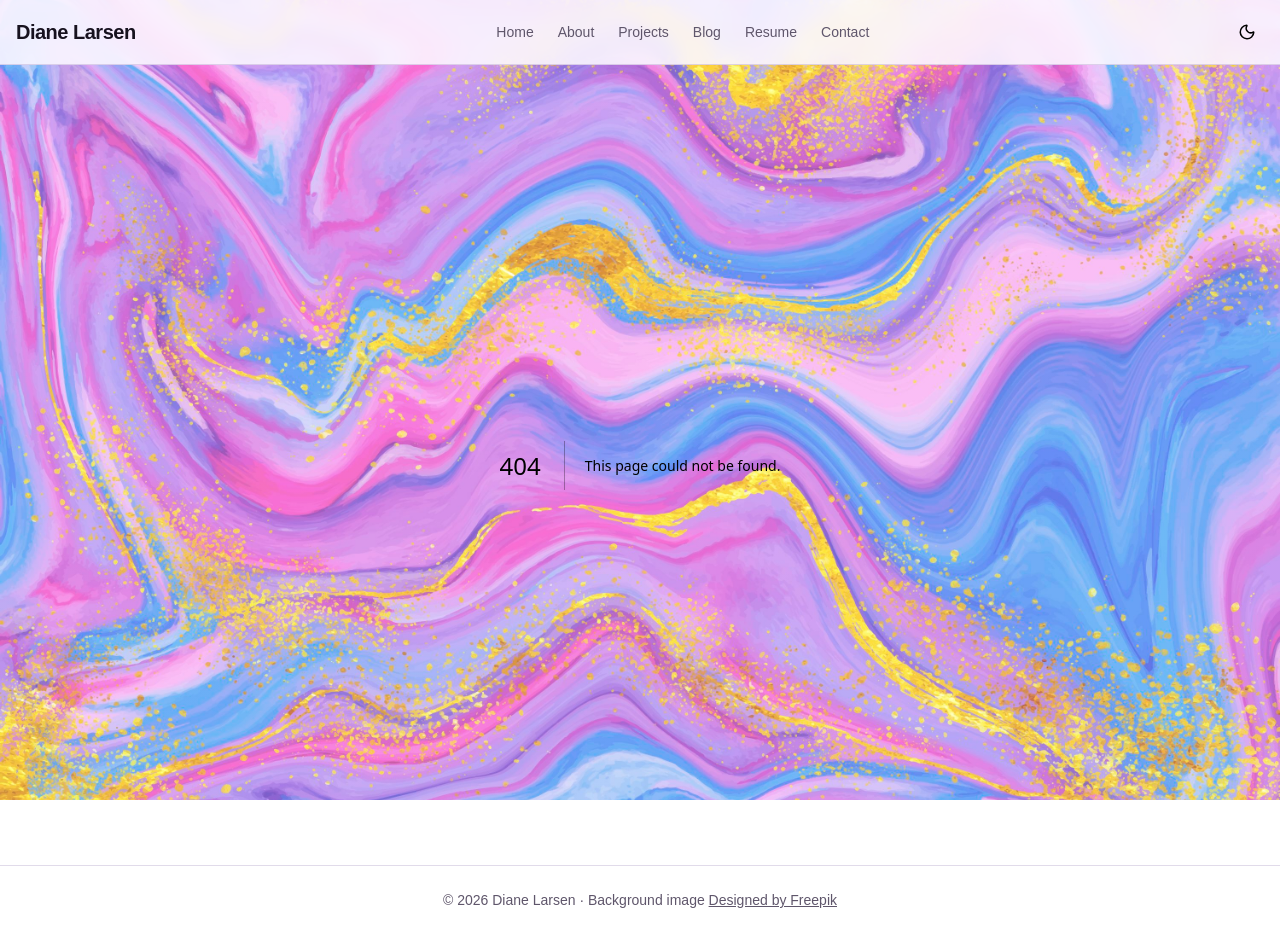
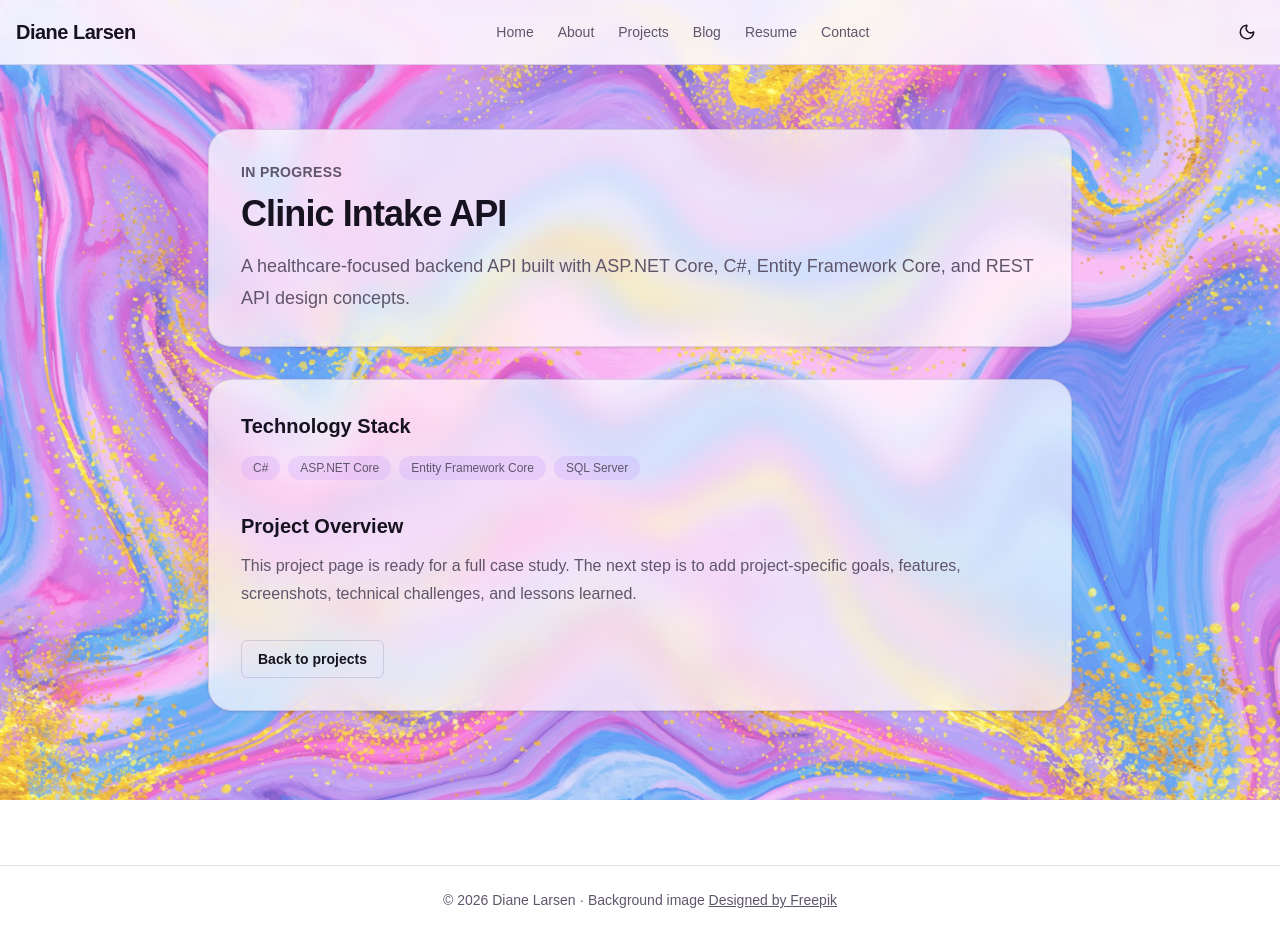
Before and after one commit to DianeLarsen/pandalove, a Next.js app: page /projects/clinic-intake-api in a window 1280 px wide. Before the commit this address had no page. Built offline with nearby package versions, Linux system fonts and the light colour scheme.

Commit message:
feat: add dynamic project detail pages

```diff
--- /dev/null
+++ b/src/app/projects/[slug]/page.tsx
@@ -0,0 +1,75 @@
+import { notFound } from "next/navigation";
+import Link from "next/link";
+import GlassCard from "@/components/GlassCard";
+import PageHeader from "@/components/PageHeader";
+import { projects } from "@/data/projects";
+
+type ProjectPageProps = {
+  params: Promise<{
+    slug: string;
+  }>;
+};
+
+export function generateStaticParams() {
+  return projects.map((project) => ({
+    slug: project.slug,
+  }));
+}
+
+export default async function ProjectPage({ params }: ProjectPageProps) {
+  const { slug } = await params;
+
+  const project = projects.find((item) => item.slug === slug);
+
+  if (!project) {
+    notFound();
+  }
+
+  return (
+    <main className="min-h-screen text-foreground">
+      <section className="mx-auto flex max-w-4xl flex-col gap-8 px-4 py-16">
+        <PageHeader
+          eyebrow={project.status}
+          title={project.title}
+          description={project.description}
+        />
+
+        <GlassCard>
+          <div className="space-y-8">
+            <section>
+              <h2 className="text-xl font-semibold">Technology Stack</h2>
+
+              <div className="mt-4 flex flex-wrap gap-2">
+                {project.stack.map((tech) => (
+                  <span
+                    key={tech}
+                    className="rounded-full bg-accent px-3 py-1 text-xs text-muted-foreground"
+                  >
+                    {tech}
+                  </span>
+                ))}
+              </div>
+            </section>
+
+            <section>
+              <h2 className="text-xl font-semibold">Project Overview</h2>
+
+              <p className="mt-3 leading-7 text-muted-foreground">
+                This project page is ready for a full case study. The next step
+                is to add project-specific goals, features, screenshots,
+                technical challenges, and lessons learned.
+              </p>
+            </section>
+
+            <Link
+              href="/projects"
+              className="inline-flex rounded-md border border-border px-4 py-2 text-sm font-semibold hover:bg-accent"
+            >
+              Back to projects
+            </Link>
+          </div>
+        </GlassCard>
+      </section>
+    </main>
+  );
+}
```
